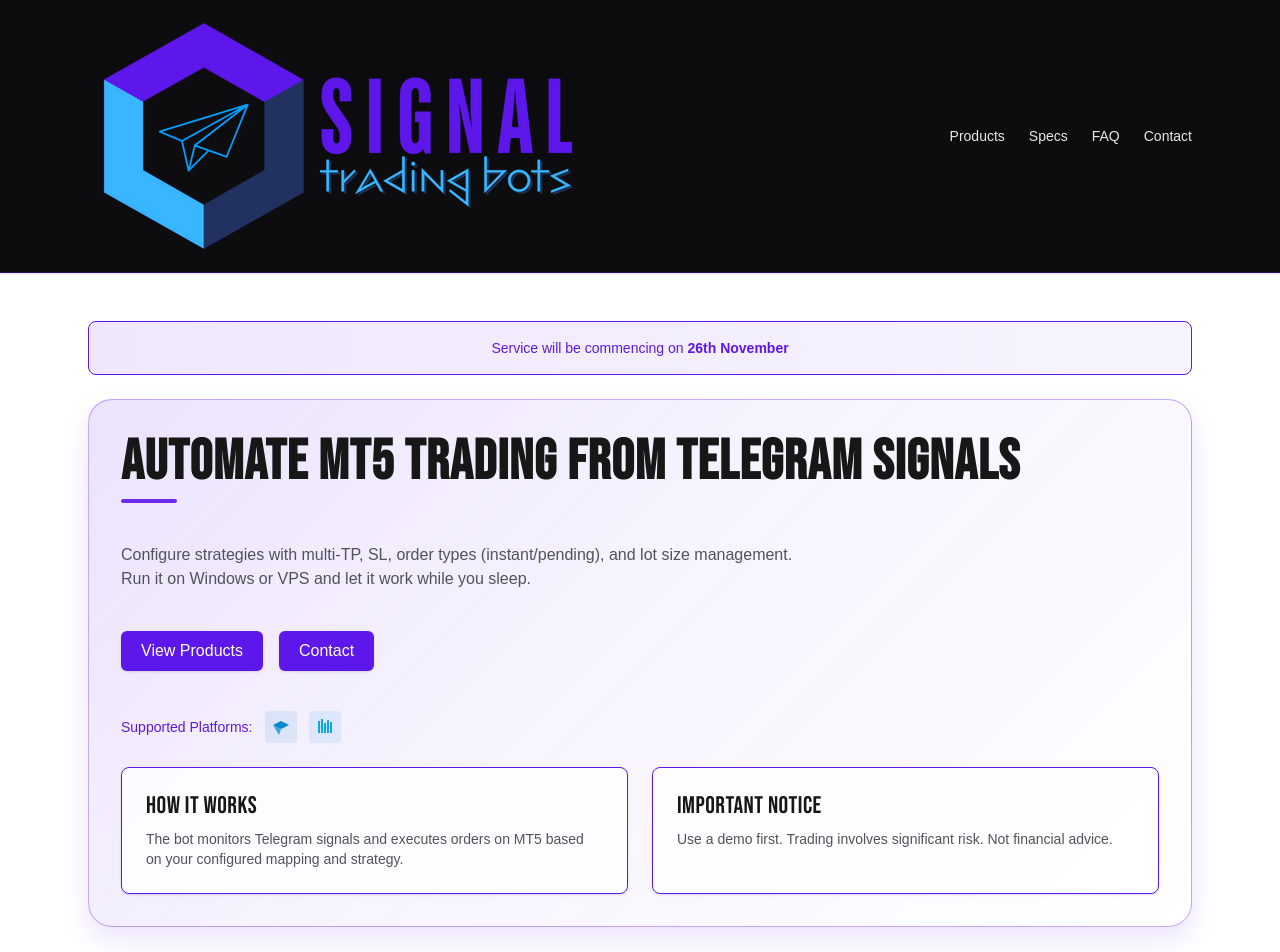
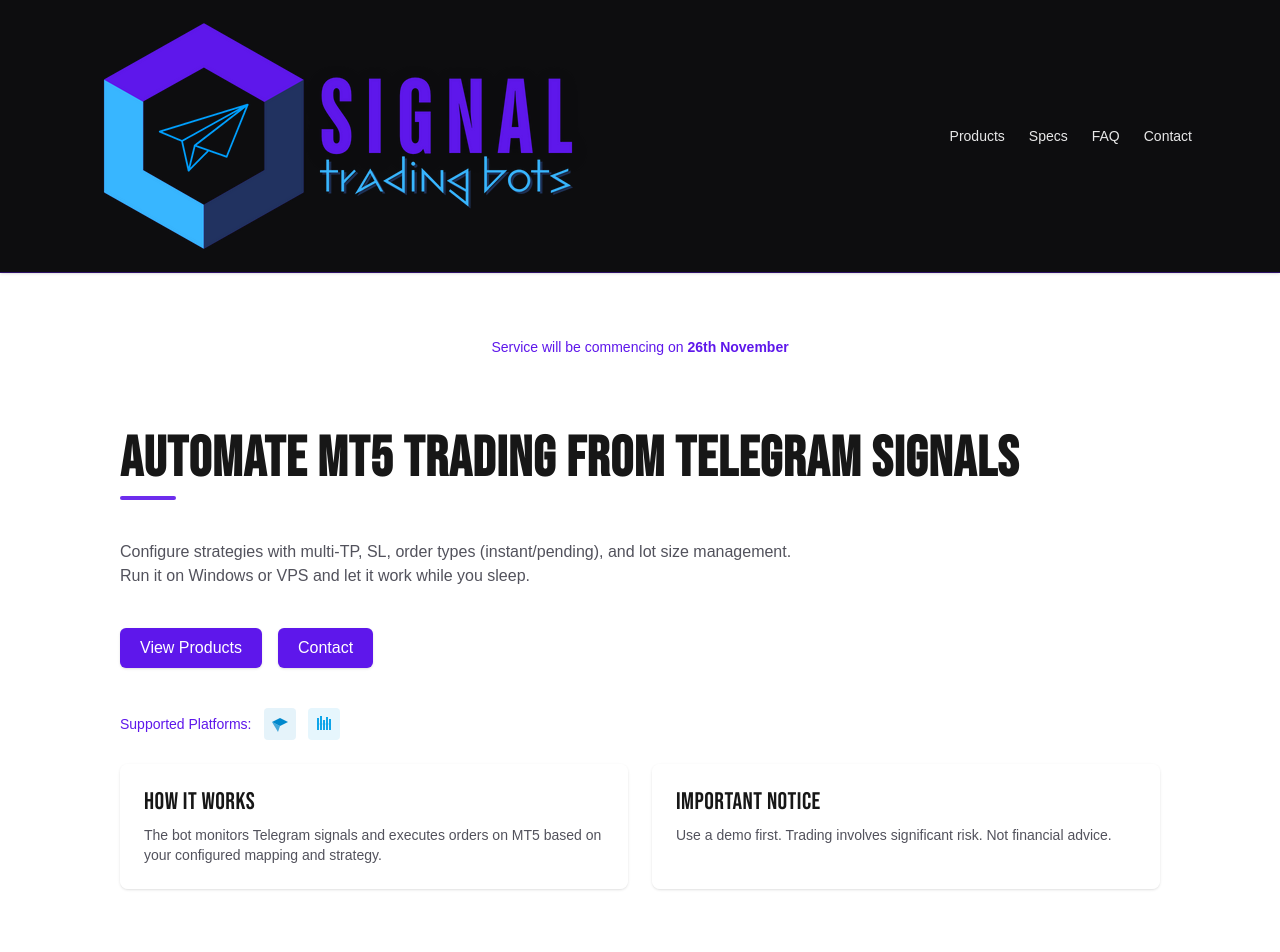
Before and after one commit to Appsbydare/Signal_Trading_Bots, a Next.js app: page / in a window 1280 px wide. Shown: the top 952 px of the page. Built offline with nearby package versions, Linux system fonts and the light colour scheme; no server answers.

Commit message:
refactor: remove purple borders and shading from notice banner, hero section, and info cards

```diff
--- a/src/app/page.tsx
+++ b/src/app/page.tsx
@@ -5,12 +5,12 @@ import Link from "next/link";
 export default function Home() {
   return (
     <div className="space-y-6">
-      <div className="rounded-lg border border-[#5e17eb] bg-gradient-to-r from-[#5e17eb]/10 to-[#5e17eb]/5 px-6 py-4 text-center">
+      <div className="px-6 py-4 text-center">
         <p className="text-sm font-medium text-[#5e17eb]">
           Service will be commencing on <strong>26th November</strong>
         </p>
       </div>
-      <div className="brand-callout space-y-10 rounded-3xl p-8">
+      <div className="space-y-10 p-8">
       <motion.h1
         initial={{ opacity: 0, y: 12 }}
         animate={{ opacity: 1, y: 0 }}
@@ -59,14 +59,14 @@ export default function Home() {
           />
         </div>
         <div className="grid gap-6 sm:grid-cols-2">
-          <div className="rounded-lg border border-[#5e17eb] bg-white/80 p-6 shadow-sm transition hover:-translate-y-1 hover:shadow-lg">
+          <div className="rounded-lg bg-white/80 p-6 shadow-sm transition hover:-translate-y-1 hover:shadow-lg">
             <h3 className="reveal mb-2 font-medium">How it works</h3>
             <p className="text-sm text-zinc-600">
               The bot monitors Telegram signals and executes orders on MT5 based on your
               configured mapping and strategy.
             </p>
           </div>
-          <div className="rounded-lg border border-[#5e17eb] bg-white/80 p-6 shadow-sm transition hover:-translate-y-1 hover:shadow-lg">
+          <div className="rounded-lg bg-white/80 p-6 shadow-sm transition hover:-translate-y-1 hover:shadow-lg">
             <h3 className="reveal mb-2 font-medium">Important notice</h3>
             <p className="text-sm text-zinc-600">
               Use a demo first. Trading involves significant risk. Not financial advice.
```
